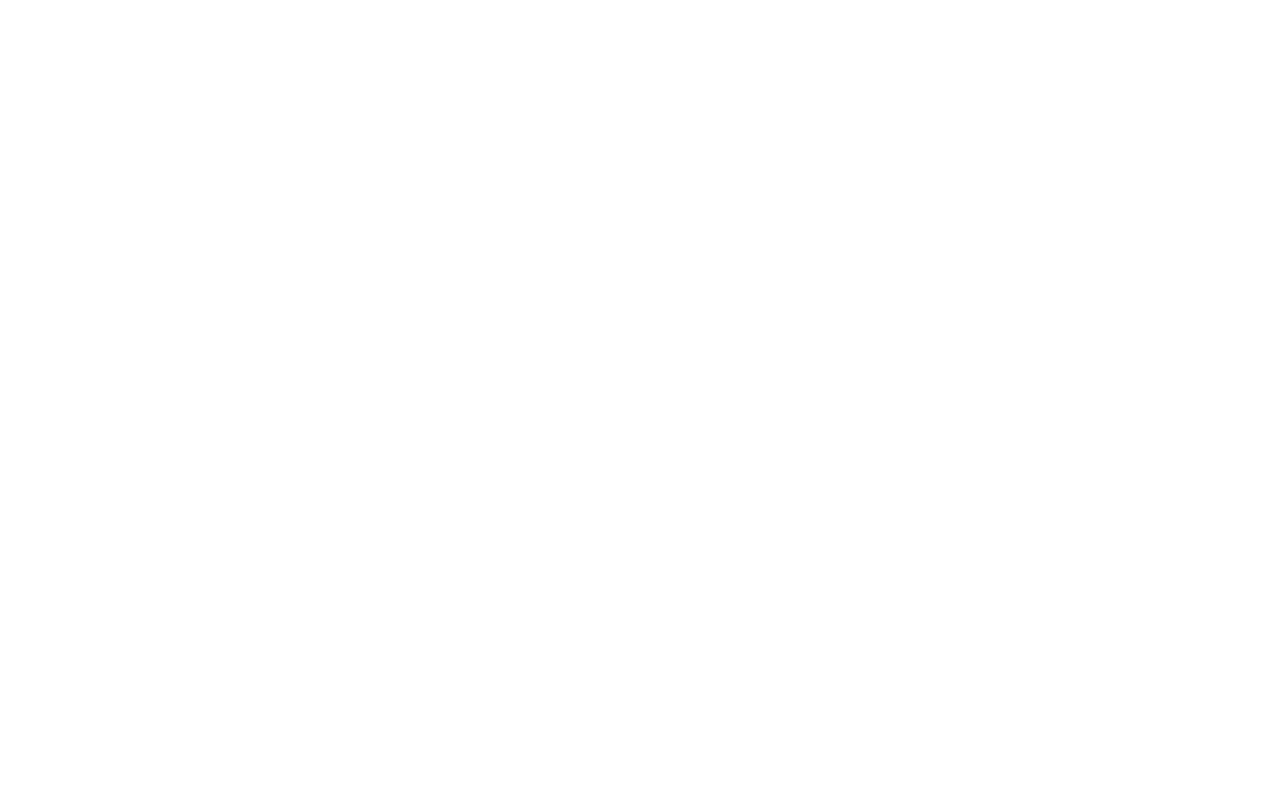
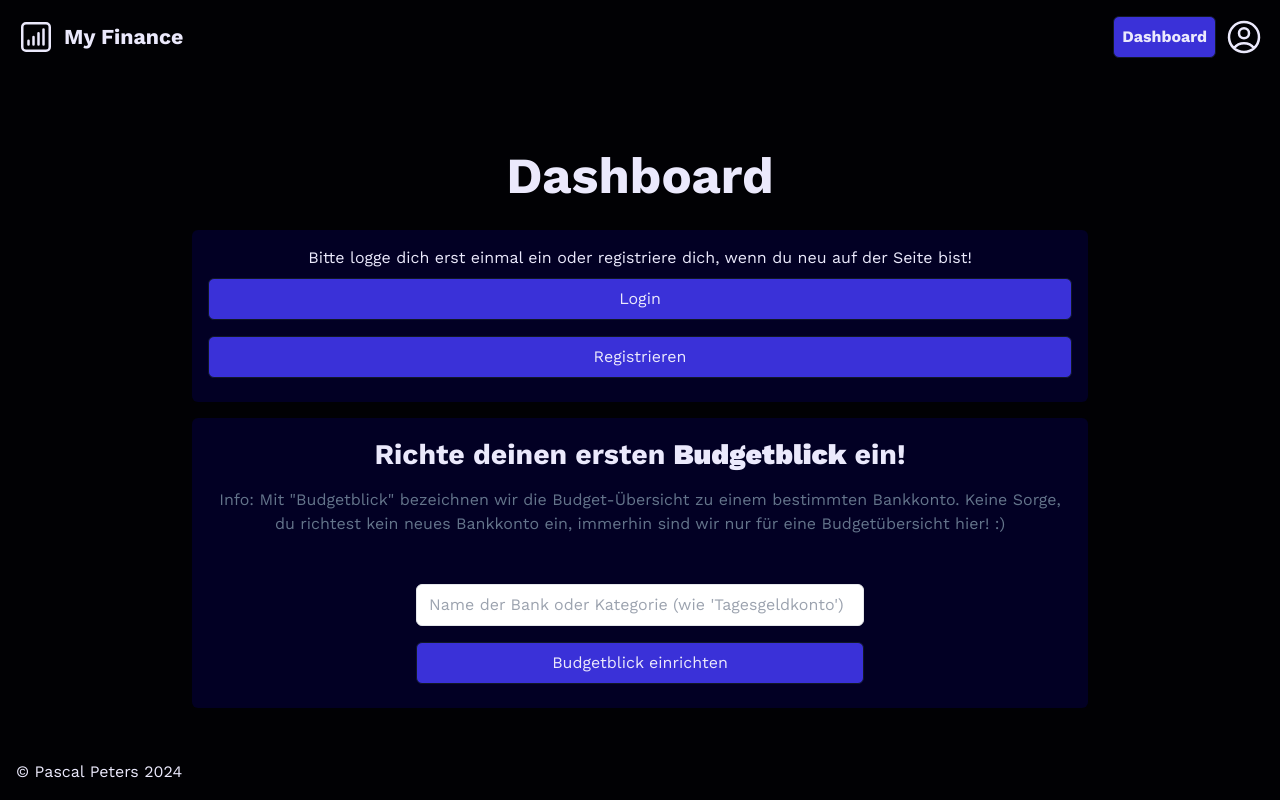
Before and after one commit to PascalP1998/my-finance, a React (Vite) app in the folder client/: page /dashboard in a window 1280 px wide. Before the commit this address had no page. Built offline with nearby package versions, Linux system fonts and the light colour scheme.

Commit message:
Created Dashboard Page

```diff
--- a/client/src/App.jsx
+++ b/client/src/App.jsx
@@ -1,11 +1,12 @@
 import './App.css'
 import {Route, Routes} from "react-router-dom";
-import IndexPage from './pages/indexPage';
+import IndexPage from './pages/IndexPage';
 import LoginPage from './pages/LoginPage';
 import RegisterPage from './pages/RegisterPage';
 import Layout from './components/Layout';
 import axios from "axios";
 import { UserContextProvider } from './UserContext';
+import Dashboard from './pages/Dashboard';
 
 axios.defaults.baseURL="http://127.0.0.1:4000";
 axios.defaults.withCredentials = true;
@@ -19,6 +20,7 @@
           <Route index element={<IndexPage />}/>
           <Route path="/register" element={<RegisterPage />}/>
           <Route path="/login" element={<LoginPage />}/>
+          <Route path="/dashboard" element={<Dashboard />} />
         </Route>
       </Routes>
     </UserContextProvider>
--- a/client/src/components/Header.jsx
+++ b/client/src/components/Header.jsx
@@ -25,7 +25,7 @@
             <span className="font-bold text-xl">My Finance</span>
             </Link>
             <div className="flex font-bold items-center gap-2">
-                <button className="primary">Dashboard</button>
+                <button className="primary"><Link to={'/dashboard'}>Dashboard</Link></button>
                 <Link to={"/login"} className="hover:text-primary">
                     <ProfileIcon />
                 </Link>
--- a/client/src/index.css
+++ b/client/src/index.css
@@ -23,3 +23,11 @@
 h1 {
   @apply font-bold text-4xl text-center;
 }
+
+h2 {
+  @apply font-bold text-2xl text-center mb-3;
+}
+
+span.info {
+  @apply text-slate-500;
+}
--- /dev/null
+++ b/client/src/pages/Dashboard.jsx
@@ -0,0 +1,70 @@
+import { UserContext } from "../UserContext"
+import { useContext, useState, setState } from "react"
+import { Link } from "react-router-dom";
+import { useRef } from "react";
+
+export default function Dashboard() {
+
+    const {user} = useContext(UserContext);
+
+    //const [bankname, setBankname] = useState('');
+    const bankname = useRef('');
+    const [isNew, setIsNew] = useState(true);
+
+    function Greetings() {
+        if (user) {
+            return <span>Willkommen auf deinem Dashboard, <strong>{user.name}</strong>! </span>
+        } else {
+            return (
+                <div>
+                    <span>Bitte logge dich erst einmal ein oder registriere dich, wenn du neu auf der Seite bist!</span>
+                    <button className="w-full primary my-2 text-text"><Link to="/login">Login</Link></button>
+                    <button className="w-full primary my-2 text-text"><Link to="/register">Registrieren</Link></button>
+                </div>
+            )
+        }
+    }
+
+    async function handleBudgetView(ev) {
+        ev.preventDefault();
+
+        /*try {
+            const bankInfo = await axios.post('/login', { name, email, password });
+
+            // Setze den Benutzer im Kontext
+            setUser(userInfo.data);
+
+            alert("Budgetblick erfolgreich eingerichtet!");
+        } catch (error) {
+            alert("Budgetblick konnte nicht eingerichtet werden!");
+        }*/
+        alert(bankname.current.value);
+    }
+
+    function SetupAccountInfo(isNew) {
+        if (isNew) {
+            return (
+                <>
+                    <h2>Richte deinen ersten <strong>Budgetblick</strong> ein!</h2>
+                    <span className="info">Info: Mit "Budgetblick" bezeichnen wir die Budget-Übersicht zu einem bestimmten Bankkonto. Keine Sorge, du richtest kein neues Bankkonto ein, immerhin sind wir nur für eine Budgetübersicht hier! :)</span>
+                    <form className="mt-10 max-w-md mx-auto text-secondary" onSubmit={handleBudgetView}>
+                        <input type="text" ref={bankname} placeholder="Name der Bank oder Kategorie (wie 'Tagesgeldkonto')"/>
+                        <button className="primary w-full my-2 text-text">Budgetblick einrichten</button>
+                    </form>
+                </>
+            )
+        }
+    }
+
+    return (
+        <div className="mt-20 grow max-w-4xl mx-auto">
+            <h1>Dashboard</h1>
+            <div className="bg-secondary p-4 rounded-md my-4 text-center">
+                <Greetings />
+            </div>
+            <div className="bg-secondary p-4 rounded-md my-4 text-center">
+                <SetupAccountInfo />
+            </div>
+        </div>
+    )
+}
```
Also changed, not shown: 2 other files (tests, documents, lock files or other folders).
